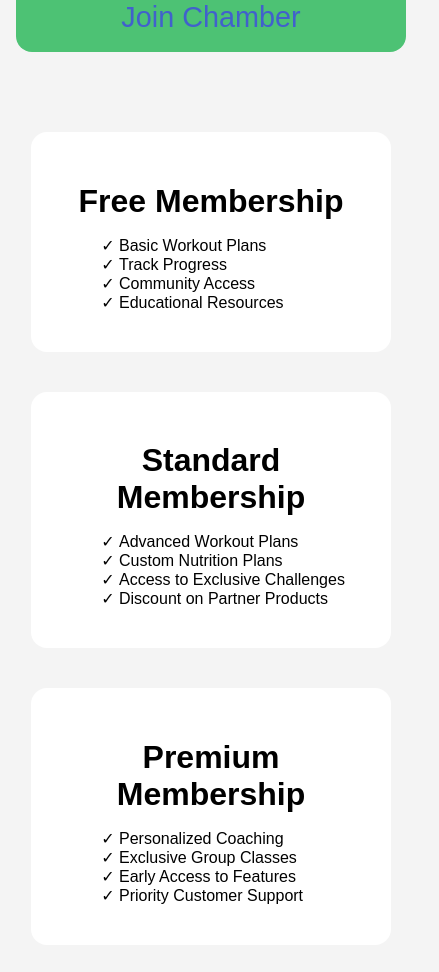
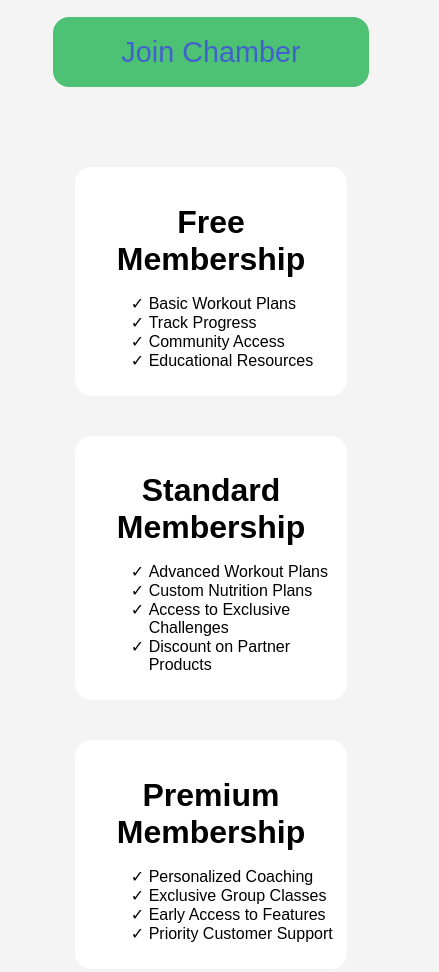
Before and after one commit to darvfus/finalpwdd330, a website: page join.html in a window 390 px wide. Shown: the part 1620-2592 px from the top of the page, 439 px wide, since content can reach past the window. Drawn offline with nearby package versions, Linux system fonts and the light colour scheme; files whose address does not match are found by name.

Commit message:
change for desing

```diff
--- a/css/styles.css
+++ b/css/styles.css
@@ -511,4 +511,22 @@ canvas {
     display: block;
     margin: 20px auto;
 }
+  /* Make the form box more compact */
+  .form-box {
+    width: 90%;
+    margin: 0 auto;
+    padding: 15px;
 }
+
+/* Adjust button width */
+input[type="submit"] {
+    width: 100%;
+    font-size: 1rem;
+    padding: 10px;
+}
+
+/* Adjust benefits boxes */
+.benefits-box div {
+    padding: 10px;
+}
+}
--- a/join.html
+++ b/join.html
@@ -26,6 +26,7 @@
                 </picture>
                 Fitness Tracker
             </div>
+
             <input type="checkbox" id="toggle">
             <label for="toggle" class="hamburger">&#9776;</label>
             <div class="menu">
@@ -38,6 +39,7 @@
         </nav>
     </header>
     <body>
+        <div class="container">
         <main class="main1">
             <section>
                 <div class="join-cta-text">
@@ -136,7 +138,9 @@
 
 
             </section>
+        </div>
         </main>
+
     </body>
     <footer>
     <p>Follow us on:</p>
```
Also changed, not shown: running.html (+3 -3 lines).
